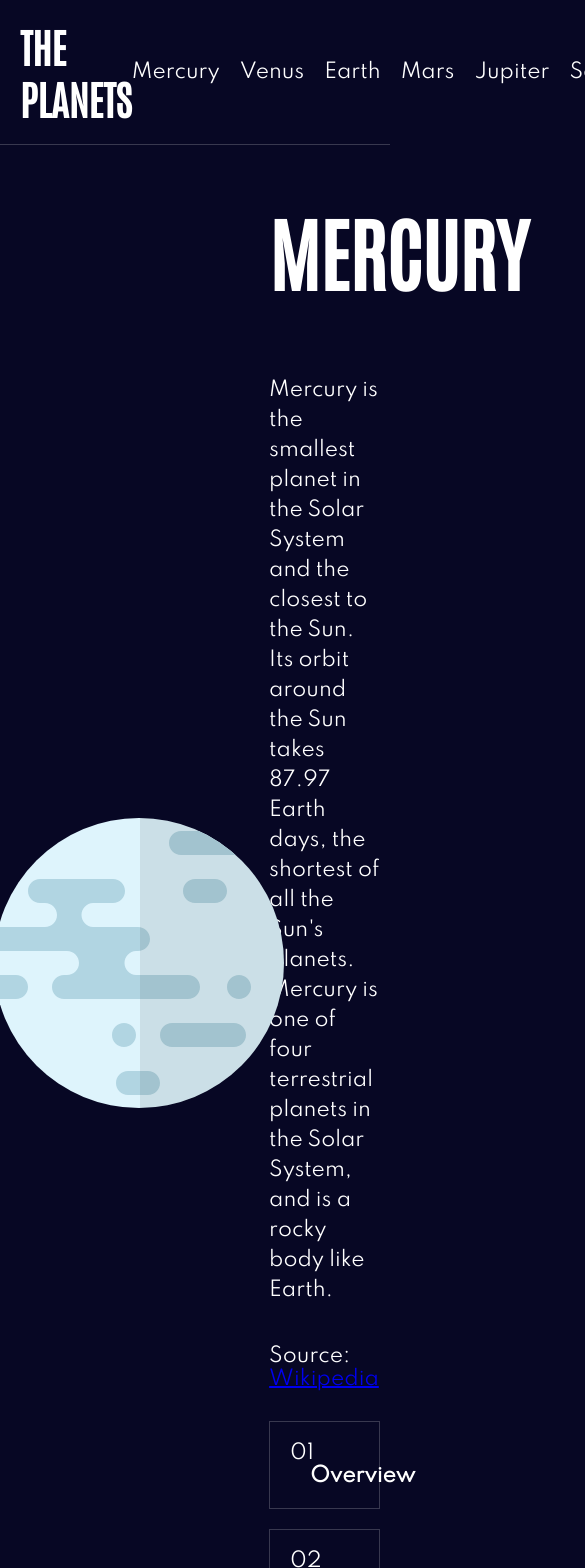
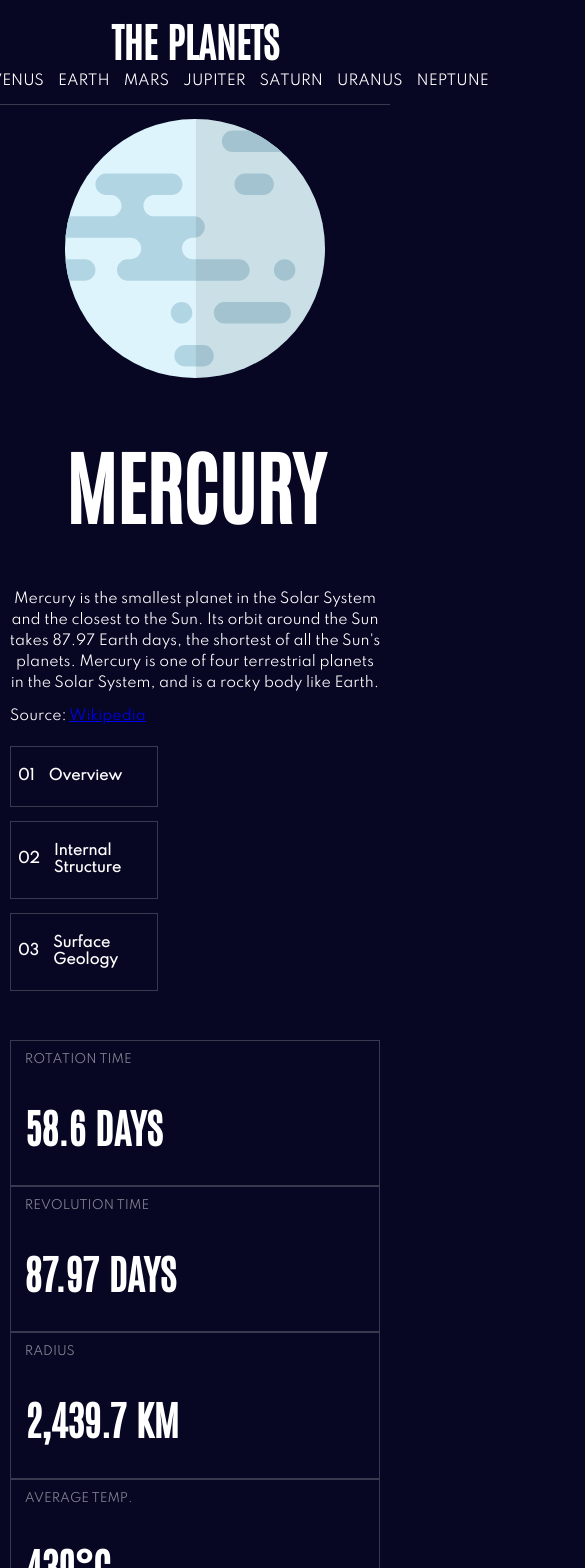
Before and after one commit to Buachie/planet-facts, a React (Create React App) app: page / in a window 390 px wide. Shown: the top 1568 px of the page, 585 px wide, since content can reach past the window. Built offline with nearby package versions, Linux system fonts and the light colour scheme.

Commit message:
Add additional styling and responsiveness

```diff
--- a/src/App.tsx
+++ b/src/App.tsx
@@ -5,6 +5,7 @@ import "./scss/main.css";
 import Navbar from "./components/Navbar";
 import DisplayPlanets from "./components/DisplayPlanets";
 
+//Import planet data from json file
 const data = require("./data/data.json");
 
 const App = () => {
--- a/src/components/DisplayPlanets.tsx
+++ b/src/components/DisplayPlanets.tsx
@@ -15,6 +15,7 @@ interface Planet {
 }
 
 const DisplayPlanets = (props: Planet) => {
+  //Overview will appear by default
   const [overview, toggleOverview] = useState<Boolean>(true);
   const [internal, toggleInternal] = useState<Boolean>(false);
   const [geology, toggleGeology] = useState<Boolean>(false);
@@ -58,6 +59,7 @@ const DisplayPlanets = (props: Planet) => {
         </div>
 
         <div className="planet-info">
+          <div className="info-container">
             <h1 className="planet-name">{props.data.name}</h1>
             <p className="planet-overview">
               {overview === true
@@ -80,14 +82,20 @@ const DisplayPlanets = (props: Planet) => {
                 Wikipedia
               </a>
             </p>
+          </div>
+          <div className="button-container">
             <div className="button" onClick={activateOverview}>
-            01 <span>Overview</span>
+              <p>01</p>
+              <p>Overview</p>
             </div>
             <div className="button" onClick={activateInternal}>
-            02 <span>Internal Structure</span>
+              <p>02</p>
+              <p>Internal Structure</p>
             </div>
             <div className="button" onClick={activateGeology}>
-            03 <span>Surface Geology</span>
+              <p>03</p>
+              <p>Surface Geology</p>
+            </div>
           </div>
         </div>
       </div>
@@ -106,7 +114,7 @@ const DisplayPlanets = (props: Planet) => {
         </div>
         <div className="stat-window">
           <p>AVERAGE TEMP.</p>
-          <h2>{props.data.radius}</h2>
+          <h2>{props.data.temperature}</h2>
         </div>
       </div>
     </div>
--- a/src/scss/main.css
+++ b/src/scss/main.css
@@ -15,7 +15,7 @@ html body {
   width: 100%;
   background-color: #070724;
   font-family: Spartan;
-  font-size: 20px;
+  font-size: 14px;
   color: #fff;
 }
 
@@ -76,6 +76,7 @@ h3 {
           align-items: center;
   gap: 1em;
   font-family: Spartan;
+  text-transform: uppercase;
 }
 
 .nav-bar .nav-menu a {
@@ -149,20 +150,41 @@ h3 {
   line-height: 1.5em;
 }
 
-.planet .planet-data .planet-info .button {
-  border: 1px solid #38384f;
-  padding: 1em;
-  margin: 0.5em 0;
+.planet .planet-data .planet-info .button-container {
+  display: -webkit-box;
+  display: -ms-flexbox;
+  display: flex;
+  -webkit-box-orient: vertical;
+  -webkit-box-direction: normal;
+      -ms-flex-direction: column;
+          flex-direction: column;
 }
 
-.planet .planet-data .planet-info .button:hover {
+.planet .planet-data .planet-info .button-container .button {
+  width: 100%;
+  border: 1px solid #38384f;
+  padding: 0.5em;
+  margin: 0.5em 0;
+  display: -webkit-box;
+  display: -ms-flexbox;
+  display: flex;
+  -webkit-box-orient: horizontal;
+  -webkit-box-direction: normal;
+      -ms-flex-direction: row;
+          flex-direction: row;
+  -webkit-box-align: center;
+      -ms-flex-align: center;
+          align-items: center;
+  gap: 1em;
+}
+
+.planet .planet-data .planet-info .button-container .button:hover {
   background-color: #38384f;
   cursor: pointer;
 }
 
-.planet .planet-data .planet-info .button span {
+.planet .planet-data .planet-info .button-container .button p {
   font-weight: bold;
-  margin-left: 1em;
 }
 
 .planet-stats {
@@ -182,11 +204,79 @@ h3 {
 
 .planet-stats .stat-window {
   border: 1px solid #38384f;
-  padding: 1em 7em 1em 1em;
+  padding: 0 3em 0 1em;
 }
 
 .planet-stats .stat-window p {
   font-size: 12px;
   color: #838391;
 }
+
+@media (max-width: 1000px) {
+  .nav-bar {
+    -webkit-box-orient: vertical;
+    -webkit-box-direction: normal;
+        -ms-flex-direction: column;
+            flex-direction: column;
+    gap: 0.5em;
+    margin-bottom: 1em;
+  }
+  .planet .planet-data {
+    -webkit-box-orient: vertical !important;
+    -webkit-box-direction: normal !important;
+        -ms-flex-direction: column !important;
+            flex-direction: column !important;
+  }
+  .planet .planet-data .planet-info {
+    width: 100%;
+    -webkit-box-orient: horizontal;
+    -webkit-box-direction: normal;
+        -ms-flex-direction: row;
+            flex-direction: row;
+    -webkit-box-pack: justify;
+        -ms-flex-pack: justify;
+            justify-content: space-between;
+  }
+  .planet .planet-data .planet-info .info-container {
+    width: 50%;
+  }
+  .planet .planet-data .planet-info .button-container {
+    width: 40%;
+    -webkit-box-align: end;
+        -ms-flex-align: end;
+            align-items: flex-end;
+    -webkit-box-pack: end;
+        -ms-flex-pack: end;
+            justify-content: flex-end;
+  }
+}
+
+@media (max-width: 400px) {
+  .planet .planet-data .img-container img {
+    width: 100%;
+  }
+  .planet .planet-data .planet-info {
+    width: 100%;
+    -webkit-box-orient: vertical;
+    -webkit-box-direction: normal;
+        -ms-flex-direction: column;
+            flex-direction: column;
+  }
+  .planet .planet-data .planet-info .info-container {
+    width: 100%;
+  }
+  .planet .planet-data .planet-info .info-container .planet-name,
+  .planet .planet-data .planet-info .info-container .planet-overview {
+    text-align: center;
+  }
+  .planet-stats {
+    -webkit-box-orient: vertical;
+    -webkit-box-direction: normal;
+        -ms-flex-direction: column;
+            flex-direction: column;
+  }
+  .planet-stats .stat-window {
+    width: 100%;
+  }
+}
 /*# sourceMappingURL=main.css.map */
--- a/src/scss/main.scss
+++ b/src/scss/main.scss
@@ -13,7 +13,7 @@ html {
     width: 100%;
     background-color: #070724;
     font-family: Spartan;
-    font-size: 20px;
+    font-size: 14px;
     color: #fff;
   }
 }
@@ -62,6 +62,7 @@ h3 {
     align-items: center;
     gap: 1em;
     font-family: Spartan;
+    text-transform: uppercase;
 
     a {
       text-decoration: none;
@@ -109,18 +110,26 @@ h3 {
       .planet-overview {
         line-height: 1.5em;
       }
-
+      .button-container {
+        display: flex;
+        flex-direction: column;
+        // align-items: center;
         .button {
+          width: 100%;
           border: 1px solid #38384f;
-        padding: 1em;
+          padding: 0.5em;
           margin: 0.5em 0;
+          display: flex;
+          flex-direction: row;
+          align-items: center;
+          gap: 1em;
           &:hover {
             background-color: #38384f;
             cursor: pointer;
           }
-        span {
+          p {
             font-weight: bold;
-          margin-left: 1em;
+          }
         }
       }
     }
@@ -136,10 +145,68 @@ h3 {
 
   .stat-window {
     border: 1px solid #38384f;
-    padding: 1em 7em 1em 1em;
+    padding: 0 3em 0 1em;
     p {
       font-size: 12px;
       color: #838391;
     }
   }
 }
+
+@media (max-width: 1000px) {
+  .nav-bar {
+    flex-direction: column;
+    gap: 0.5em;
+    margin-bottom: 1em;
+  }
+
+  .planet {
+    .planet-data {
+      flex-direction: column !important;
+
+      .planet-info {
+        width: 100%;
+        flex-direction: row;
+        justify-content: space-between;
+        .info-container {
+          width: 50%;
+        }
+        .button-container {
+          width: 40%;
+          align-items: flex-end;
+          justify-content: flex-end;
+        }
+      }
+    }
+  }
+}
+
+@media (max-width: 400px) {
+  .planet {
+    .planet-data {
+      .img-container {
+        img {
+          width: 100%;
+        }
+      }
+      .planet-info {
+        width: 100%;
+        flex-direction: column;
+        .info-container {
+          width: 100%;
+          .planet-name,
+          .planet-overview {
+            text-align: center;
+          }
+        }
+      }
+    }
+  }
+
+  .planet-stats {
+    flex-direction: column;
+    .stat-window {
+      width: 100%;
+    }
+  }
+}
```
Also changed, not shown: 1 other file (tests, documents, lock files or other folders). Lines whose indentation alone changed are shown as unchanged.
